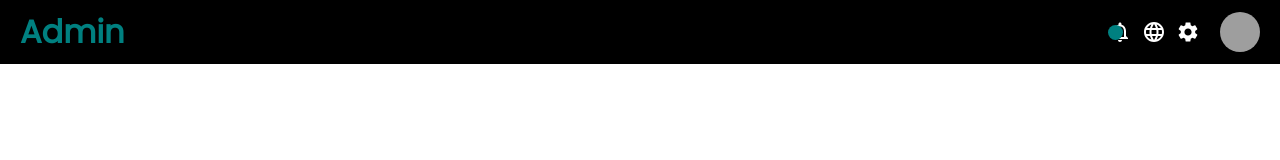
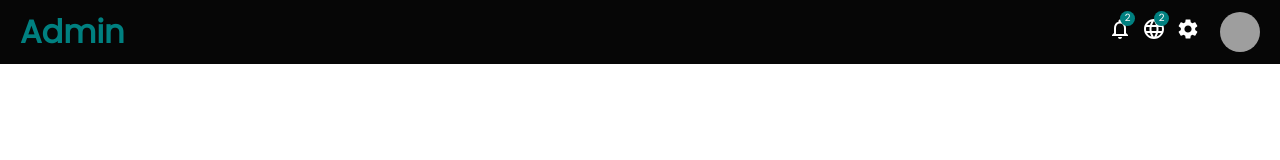
Before and after one commit to Maestgion/react-admin-dashboard, a React (Create React App) app: page / in a window 1280 px wide. Shown: the top 160 px of the page. Built offline with nearby package versions, Linux system fonts and the light colour scheme; grey boxes are pictures that could not be loaded.

Commit message:
navbar-done

```diff
--- a/src/components/Navbar.jsx
+++ b/src/components/Navbar.jsx
@@ -1,14 +1,14 @@
-import React from 'react'
-import styled from "styled-components"
+import React from "react";
+import styled from "styled-components";
 import { NotificationsNone, Language, Settings } from "@mui/icons-material";
 
 const Container = styled.div`
   height: 8vh;
-background-color: black;
+  background-color: #060606;
   position: sticky;
   top: 0;
   z-index: 999;
-`
+`;
 
 const Wrapper = styled.div`
   height: 100%;
@@ -16,27 +16,26 @@
   justify-content: space-between;
   align-items: center;
   padding: 0px 20px;
-
-`
+`;
 
 const Brand = styled.h1`
   color: teal;
-
-`
+`;
 const InfoContainer = styled.div`
   display: flex;
   align-items: center;
-gap:20px;
-
-`
+  gap: 20px;
+`;
 const IconContainer = styled.div`
-color: white;
   display: flex;
   gap: 10px;
-position:relative;
-`
+`;
+const Icon = styled.div`
+  position: relative;
+  color: white;
+`;
 
-const IconBadge = styled.div`
+const IconBadge = styled.span`
   width: 15px;
   height: 15px;
   border-radius: 50%;
@@ -46,15 +45,17 @@
   display: flex;
   justify-content: center;
   align-items: center;
-
-`
+  bottom: 2.7vh;
+  left: 12px;
+  font-size: 10px;
+`;
 
 const Avatar = styled.img`
   height: 40px;
   width: 40px;
   border-radius: 50%;
   cursor: pointer;
-`
+`;
 
 const Navbar = () => {
   return (
@@ -64,17 +65,27 @@
           <Brand>Admin</Brand>
           <InfoContainer>
             <IconContainer>
+              <Icon>
                 <NotificationsNone />
-                        <Language/>
-                        <Settings/>
+            <IconBadge >2</IconBadge>
+
+              </Icon>
+              <Icon>
+                <Language />
+            <IconBadge >2</IconBadge>
+
+              </Icon>
+              <Icon>
+                <Settings />
+
+              </Icon>
             </IconContainer>
-                    <IconBadge/>
-                    <Avatar src='https://i.pinimg.com/550x/75/5b/aa/755baa13299fcb81c9b65a3d635daa48.jpg'/>
+            <Avatar src="https://i.pinimg.com/550x/75/5b/aa/755baa13299fcb81c9b65a3d635daa48.jpg" />
           </InfoContainer>
         </Wrapper>
       </Container>
     </>
-  )
-}
+  );
+};
 
-export default Navbar
+export default Navbar;
```
Lines whose indentation alone changed are shown as unchanged.
